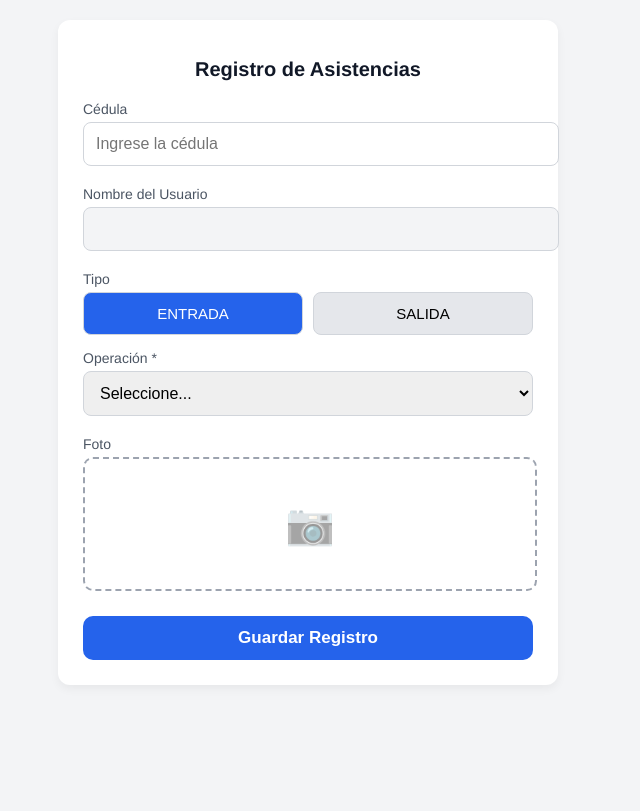
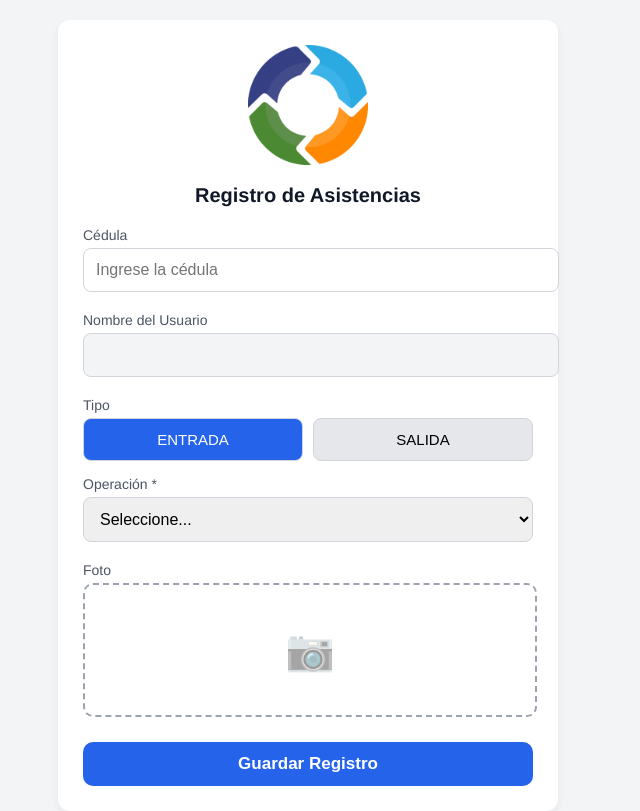
Before and after one commit to lorena1324/ToluAsistenciasInlo, a website: page index.html in a window 1280 px wide. Shown: the whole page, without its empty margins (332-972 px from the left). Drawn offline with Linux system fonts and the light colour scheme.

Commit message:
Actualización de users.json e index.html

```diff
--- a/index.html
+++ b/index.html
@@ -5,9 +5,30 @@
     <meta name="viewport" content="width=device-width, initial-scale=1.0" />
     <title>Registro de Asistencias</title>
     <link rel="stylesheet" href="style.css" />
+
+    <style>
+      /* Logo */
+      .logo-container {
+        text-align: center;
+        margin-bottom: 15px;
+      }
+
+      .logo-img {
+        width: 120px;
+        height: auto;
+        border-radius: 10px;
+      }
+    </style>
   </head>
+
   <body>
     <div class="container">
+
+      <!-- LOGO DE LA EMPRESA -->
+      <div class="logo-container">
+        <img src="logo.png" alt="Logo" class="logo-img" />
+      </div>
+
       <h1 class="title">Registro de Asistencias</h1>
 
       <form id="registroForm">
@@ -24,7 +45,6 @@
         <label class="label">Email del Usuario</label>
         <input type="email" id="UsuarioEmail" class="input" required readonly />
         -->
-
 
         <label class="label">Nombre del Usuario</label>
         <input type="text" id="UsuarioNombre" class="input" required readonly />
@@ -58,6 +78,7 @@
           <span class="camera-icon">📷</span>
           <input type="file" id="foto" accept="image/*" capture="environment" />
         </div>
+
         <div id="fotoPreview" style="margin-top: 10px; display: none">
           <img
             id="fotoImg"
@@ -66,6 +87,7 @@
             style="max-width: 100%; max-height: 150px; border-radius: 8px"
           />
         </div>
+
         <input type="hidden" id="FotoURL" />
 
         <!--
```
Also changed, not shown: logo.png (added). Lines whose indentation alone changed are shown as unchanged.
